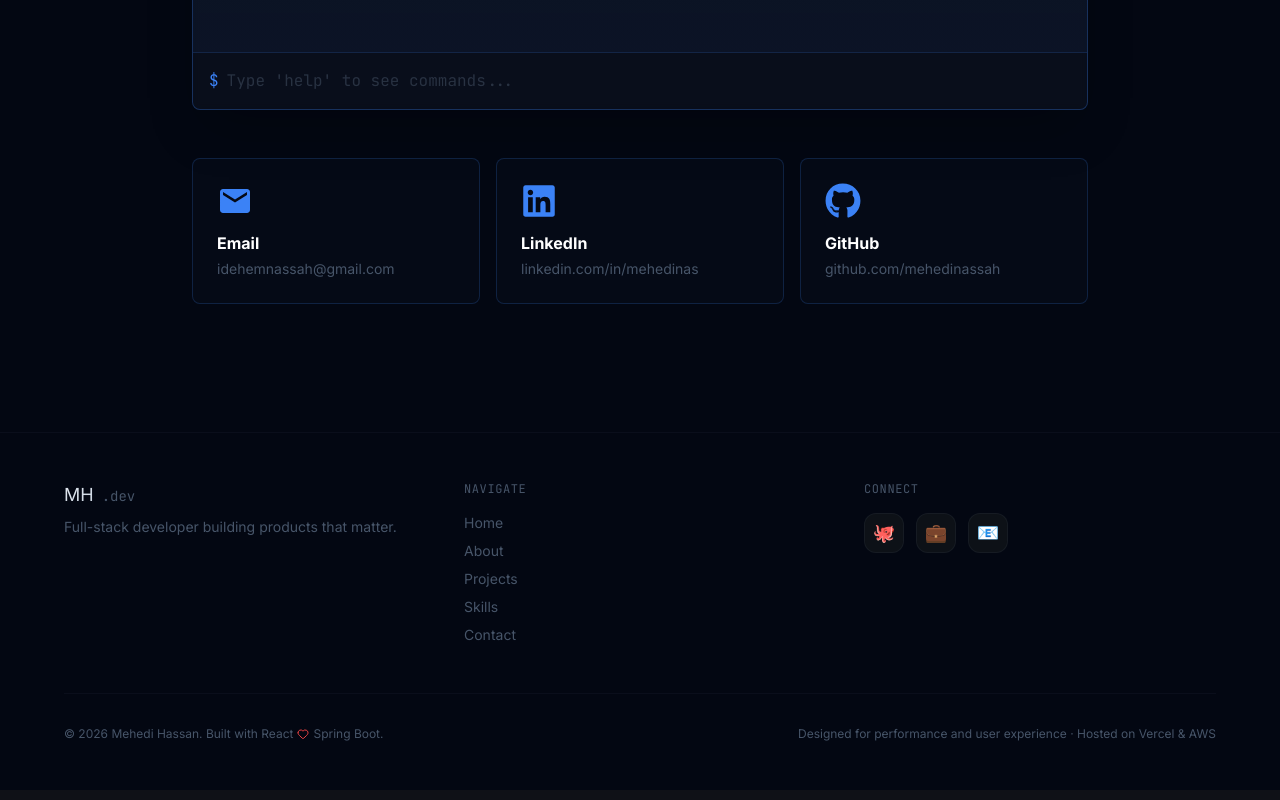
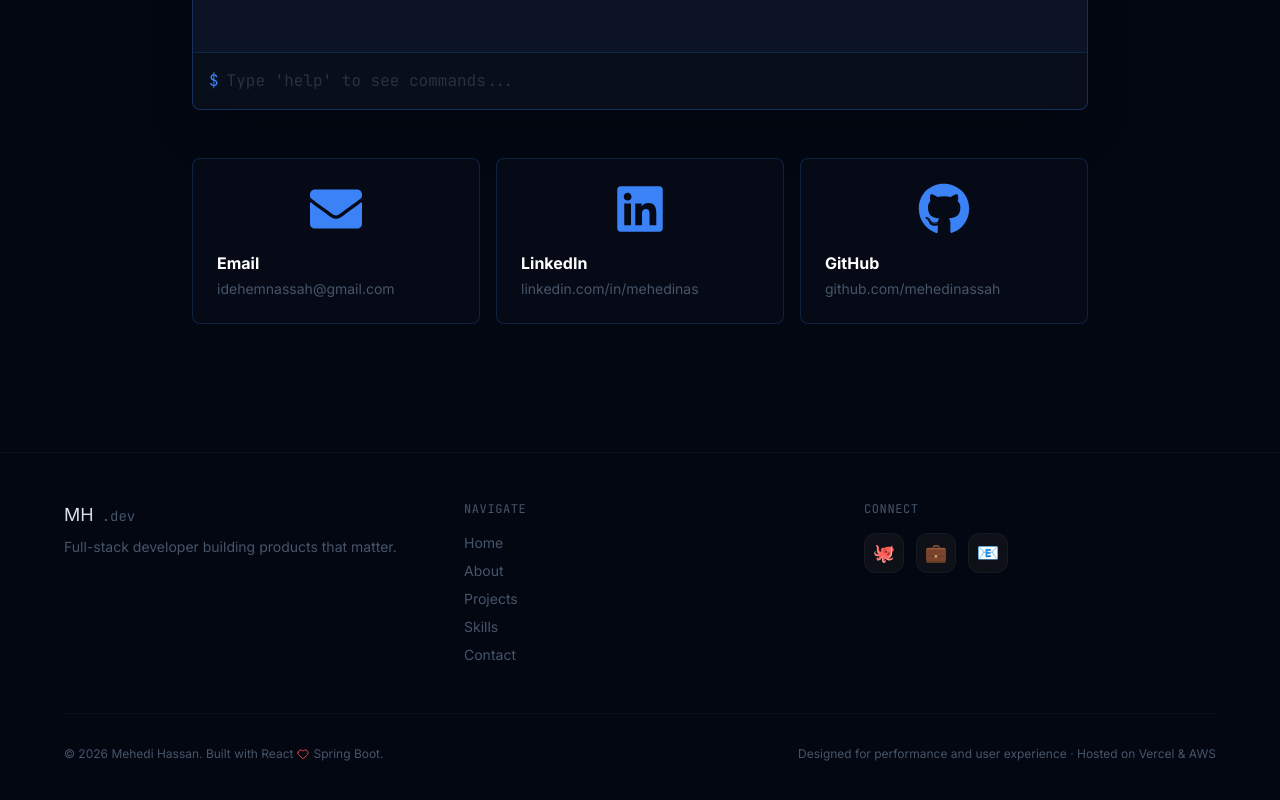
Before and after one commit to mehedinassah/portfolio, a React (Create React App) app in the folder frontend/: page / in a window 1280 px wide. Shown: the part 6141-6941 px from the top of the page. Built offline with nearby package versions, Linux system fonts and the light colour scheme.

Commit message:
🔧 Remove unused React Three Fiber dependencies to fix Vercel build error

```diff
--- a/frontend/package.json
+++ b/frontend/package.json
@@ -3,8 +3,6 @@
   "version": "1.0.0",
   "private": true,
   "dependencies": {
-    "@react-three/drei": "^10.7.7",
-    "@react-three/fiber": "^9.6.0",
     "axios": "^1.6.0",
     "framer-motion": "^12.38.0",
     "gsap": "^3.15.0",
@@ -12,8 +10,7 @@
     "react": "^18.2.0",
     "react-dom": "^18.2.0",
     "react-icons": "^5.6.0",
-    "react-scripts": "5.0.1",
-    "three": "^0.184.0"
+    "react-scripts": "5.0.1"
   },
   "scripts": {
     "start": "react-scripts start",
--- a/frontend/src/components/TerminalContact.jsx
+++ b/frontend/src/components/TerminalContact.jsx
@@ -1,10 +1,10 @@
 import { useState, useRef, useEffect } from "react";
 import { motion } from "framer-motion";
-import { MdMail } from "react-icons/md";
-import { FaLinkedin, FaGithub } from "react-icons/fa";
+import { FaEnvelope, FaLinkedin, FaGithub } from "react-icons/fa";
 
 const TerminalContact = () => {
   const [input, setInput] = useState("");
+  const [hoveredIcon, setHoveredIcon] = useState(null);
   const [history, setHistory] = useState([
     { type: "system", text: "$ contact --me" },
     { type: "system", text: "Welcome to Mehedi Hassan's contact terminal 🚀" },
@@ -208,7 +208,7 @@ const TerminalContact = () => {
         >
           {[
             {
-              icon: MdMail,
+              icon: FaEnvelope,
               title: "Email",
               value: "idehemnassah@gmail.com",
               href: "mailto:idehemnassah@gmail.com",
@@ -227,6 +227,7 @@ const TerminalContact = () => {
             },
           ].map((link, idx) => {
             const IconComponent = link.icon;
+            const isHovered = hoveredIcon === idx;
             return (
               <motion.a
                 key={idx}
@@ -235,8 +236,12 @@ const TerminalContact = () => {
                 rel="noreferrer"
                 className="p-6 rounded-lg bg-accent-slate/5 border border-accent-blue/20 hover:border-accent-blue/50 transition-all group"
                 whileHover={{ scale: 1.05, borderColor: "rgb(59, 130, 246)" }}
+                onMouseEnter={() => setHoveredIcon(idx)}
+                onMouseLeave={() => setHoveredIcon(null)}
               >
-                <IconComponent className="text-4xl mb-3 text-accent-blue group-hover:text-white transition-colors" />
+                <div className="mb-4 flex justify-center">
+                  <IconComponent style={{ fontSize: "52px", color: isHovered ? "#ffffff" : "#3b82f6", transition: "color 0.3s ease" }} />
+                </div>
                 <h4 className="text-white font-bold mb-1">{link.title}</h4>
                 <p className="text-accent-slate text-sm group-hover:text-accent-blue transition-colors truncate">
                   {link.value}
```
